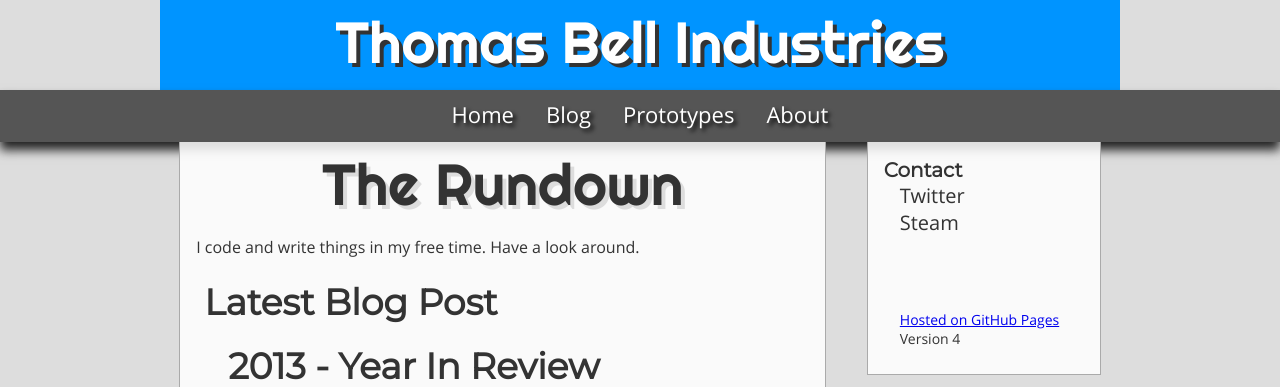
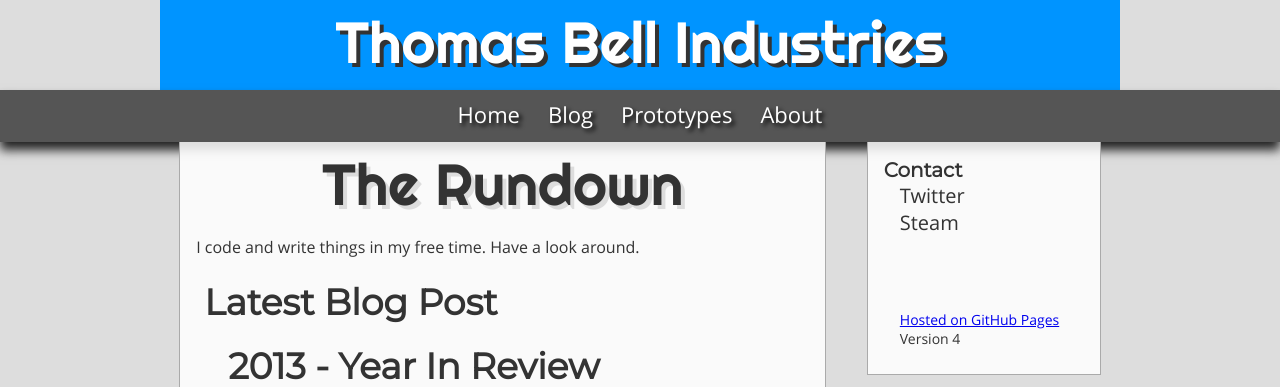
Before and after one commit to bell345/bell345.github.io, a PHP site: page /index.html in a window 1280 px wide. Shown: the top 387 px of the page. Run offline with PHP 8.4, Linux system fonts and the light colour scheme; some web fonts are replaced.

Commit message:
Decreased nav bar link spacing

```diff
--- a/shared/css/sheet.css
+++ b/shared/css/sheet.css
@@ -49,6 +49,7 @@ nav {
 #top {
     top:0;
     z-index:9;
+    font-size:0;
 }
 #content {
     position:relative;
```
